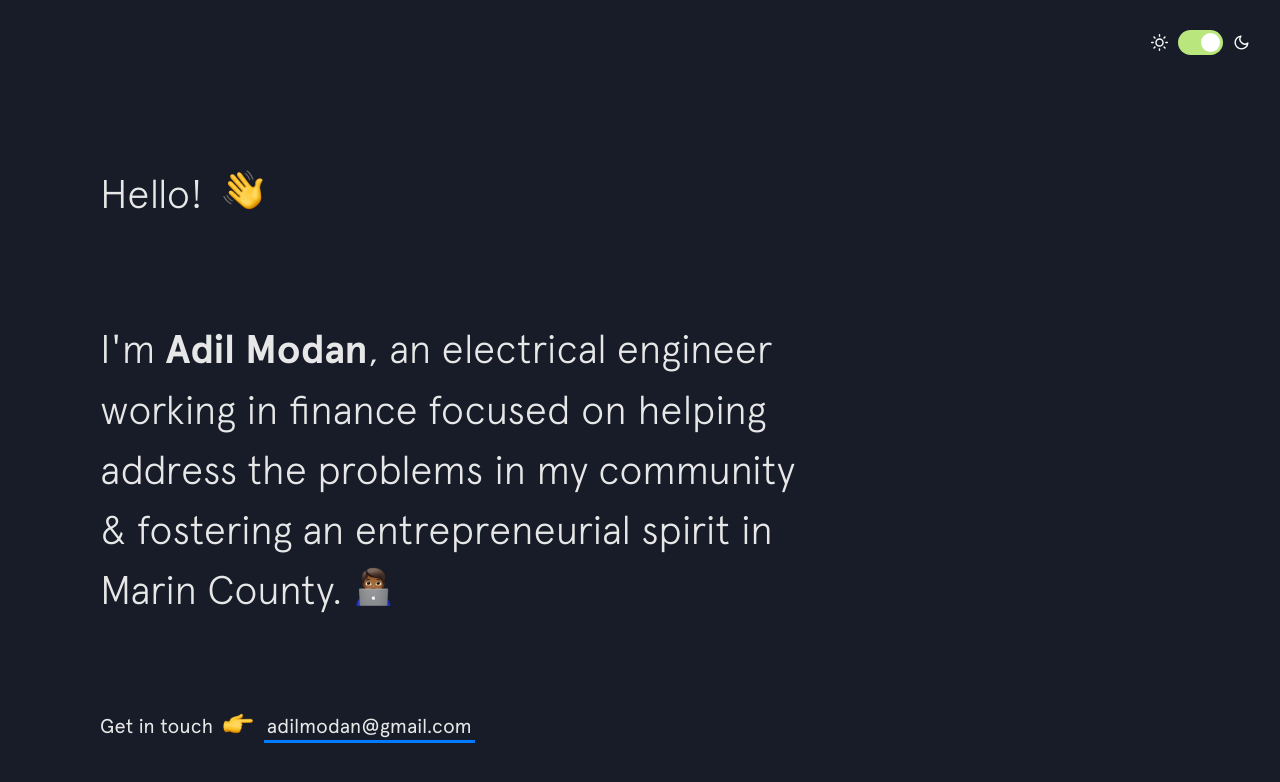
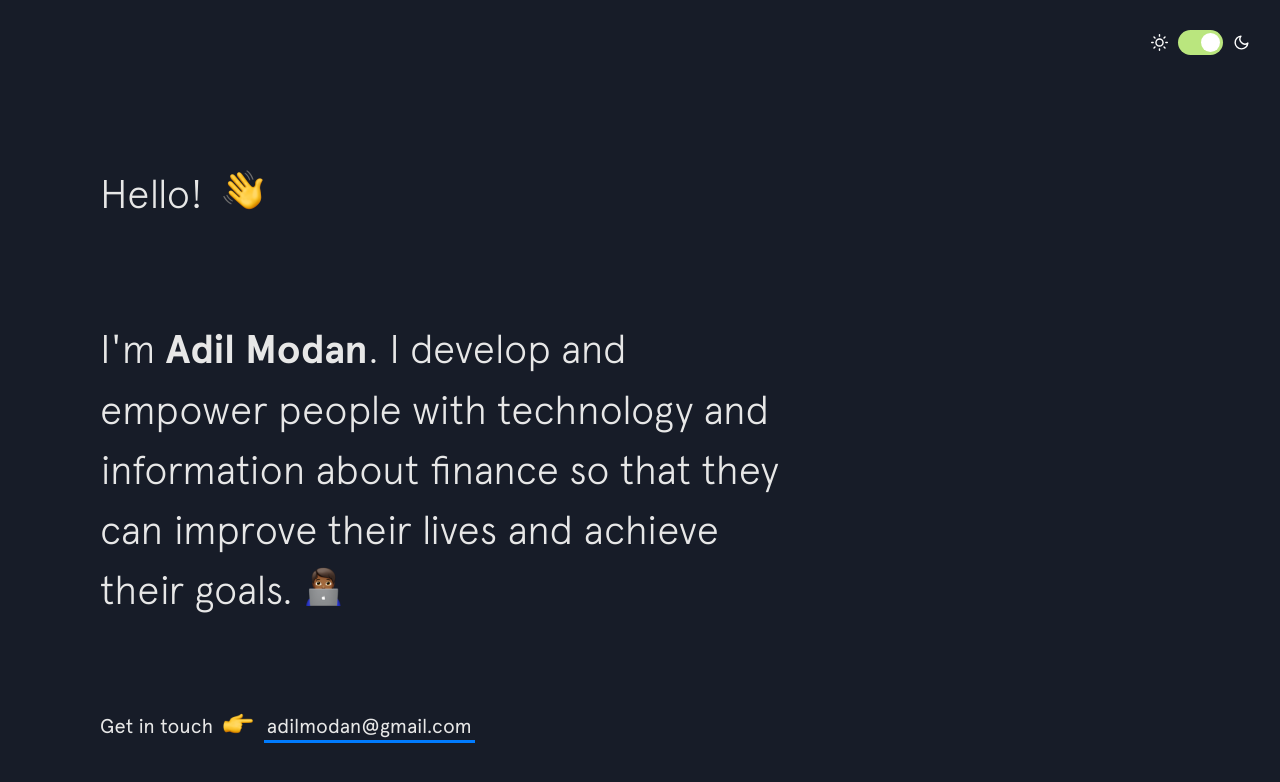
Before and after one commit to adilmodan/adilmodansite.github.io, a Jekyll site: the page built from index.html, in a window 1280 px wide and 900 px high. Shown: the top 782 px of the window. Built offline with Jekyll 4.4.1, drawn with Linux system fonts in a browser that asks for light colours; nearby versions of some CDN libraries.

Commit message:
Update intro.html

```diff
--- a/_includes/intro.html
+++ b/_includes/intro.html
@@ -4,7 +4,7 @@
   </h1>
 
   <h2 class="intro__tagline">I'm
-    <span class="name">Adil Modan</span>, an electrical engineer working in finance focused on helping address the problems in my community &amp; fostering an entrepreneurial spirit in Marin County.
+    <span class="name">Adil Modan</span>. I develop and empower people with technology and information about finance so that they can improve their lives and achieve their goals. <!-- an electrical engineer working in finance focused on helping address the problems in my community &amp; fostering an entrepreneurial spirit in Marin County.-->
     <span class="emoji technologist"></span>
   </h2>
 
```
